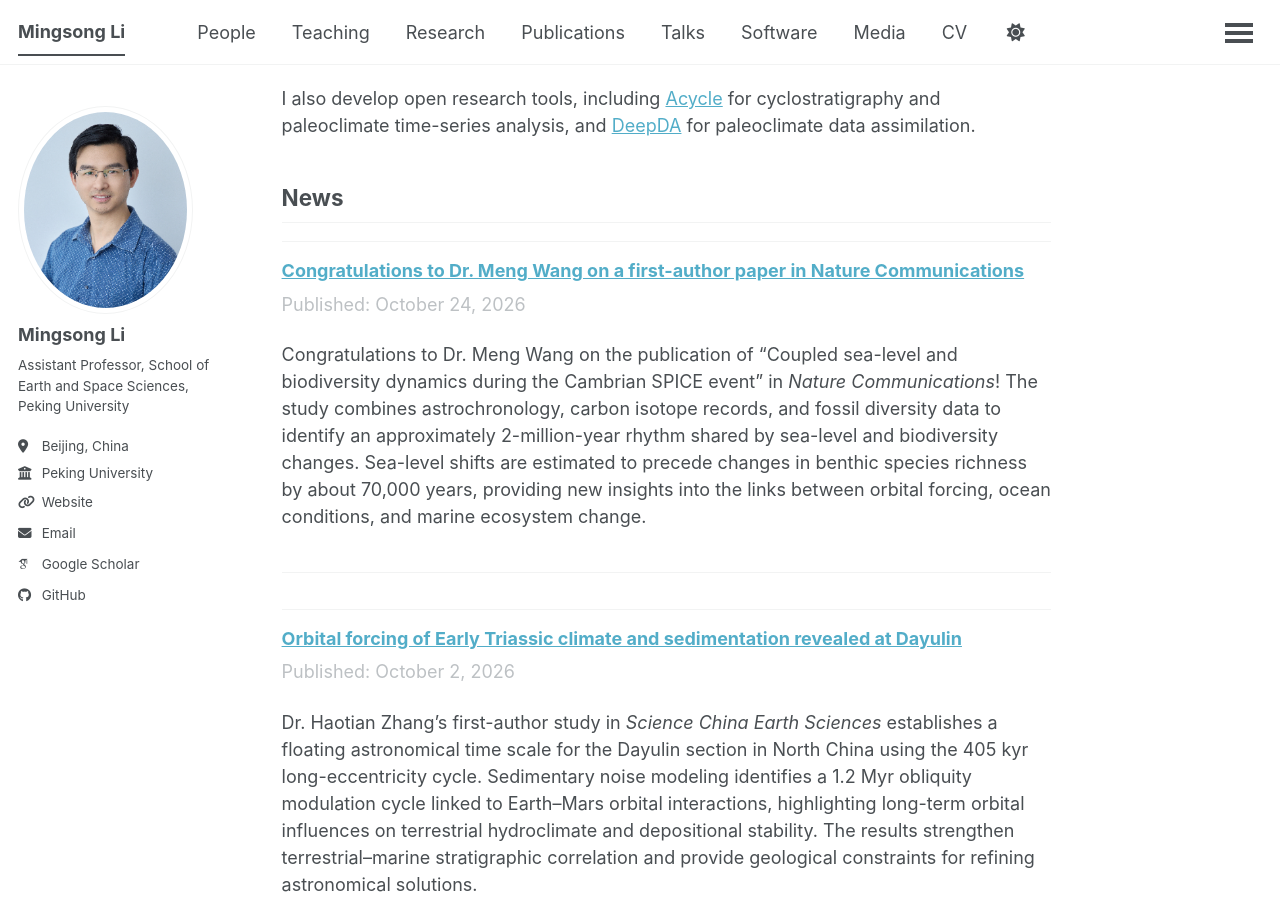
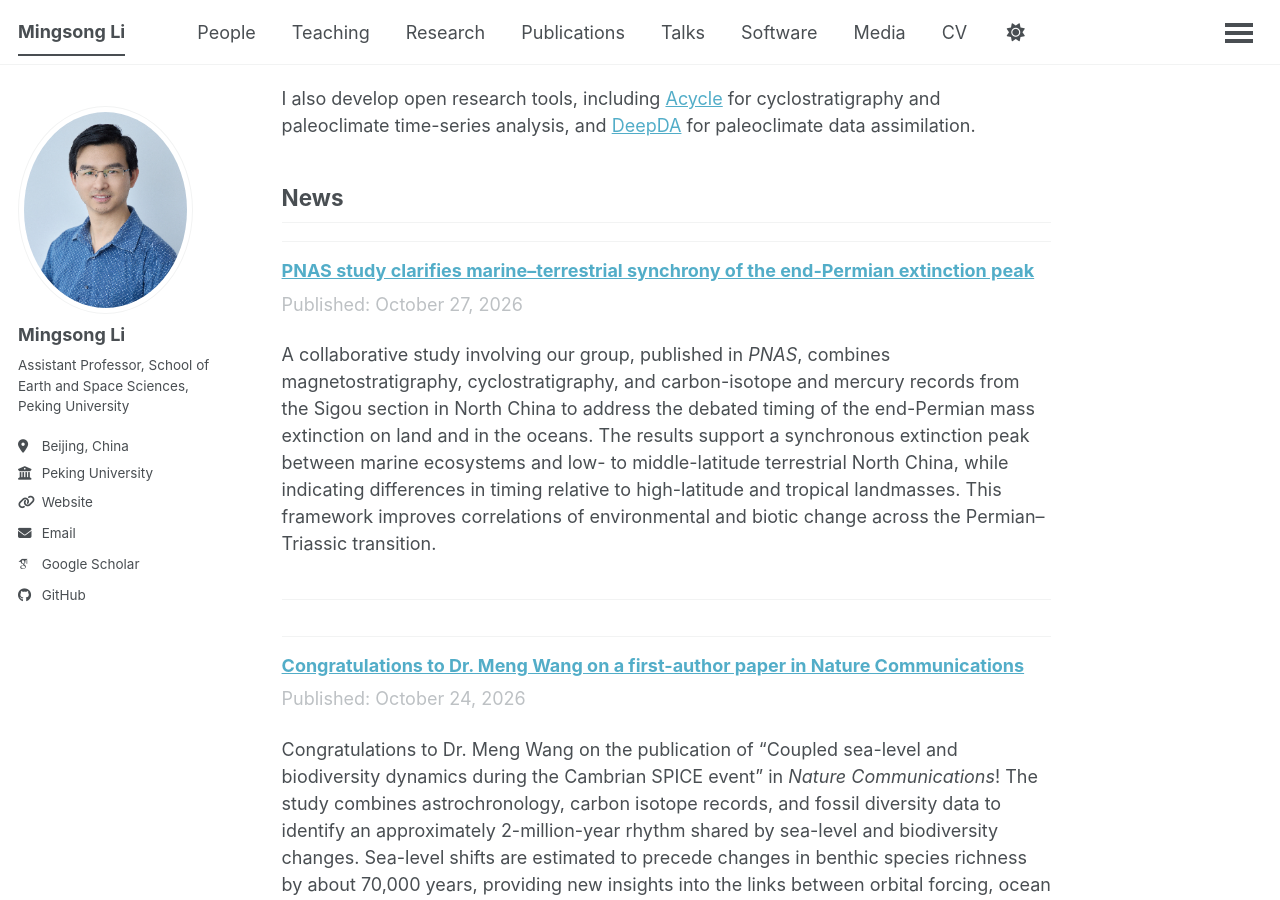
Before and after one commit to mingsongli/liweb, a Jekyll site: the page built from _pages/about.md, in a window 1280 px wide and 900 px high, scrolled down 326 px. Built offline with Jekyll 4.4.1, drawn with Linux system fonts in a browser that asks for light colours; some web fonts are replaced; a script that is not in the unit is left out.

Commit message:
Add PNAS news on end-Permian extinction synchrony

```diff
--- a/_pages/about.md
+++ b/_pages/about.md
@@ -14,6 +14,14 @@ My group studies how Earth's climate, oceans, and water cycle changed during war
 I also develop open research tools, including [Acycle](https://acycle.org/) for cyclostratigraphy and paleoclimate time-series analysis, and [DeepDA](https://github.com/mingsongli/deepDA) for paleoclimate data assimilation.
 
 ## News
+
+<article class="research-news-card research-news-card--text">
+  <div>
+    <h3><a href="https://doi.org/10.1073/pnas.2538105123" target="_blank" rel="noopener noreferrer">PNAS study clarifies marine–terrestrial synchrony of the end-Permian extinction peak</a></h3>
+    <p class="news-date">Published: October 27, 2026</p>
+    <p>A collaborative study involving our group, published in <em>PNAS</em>, combines magnetostratigraphy, cyclostratigraphy, and carbon-isotope and mercury records from the Sigou section in North China to address the debated timing of the end-Permian mass extinction on land and in the oceans. The results support a synchronous extinction peak between marine ecosystems and low- to middle-latitude terrestrial North China, while indicating differences in timing relative to high-latitude and tropical landmasses. This framework improves correlations of environmental and biotic change across the Permian–Triassic transition.</p>
+  </div>
+</article>
 
 <article class="research-news-card research-news-card--text">
   <div>
```
